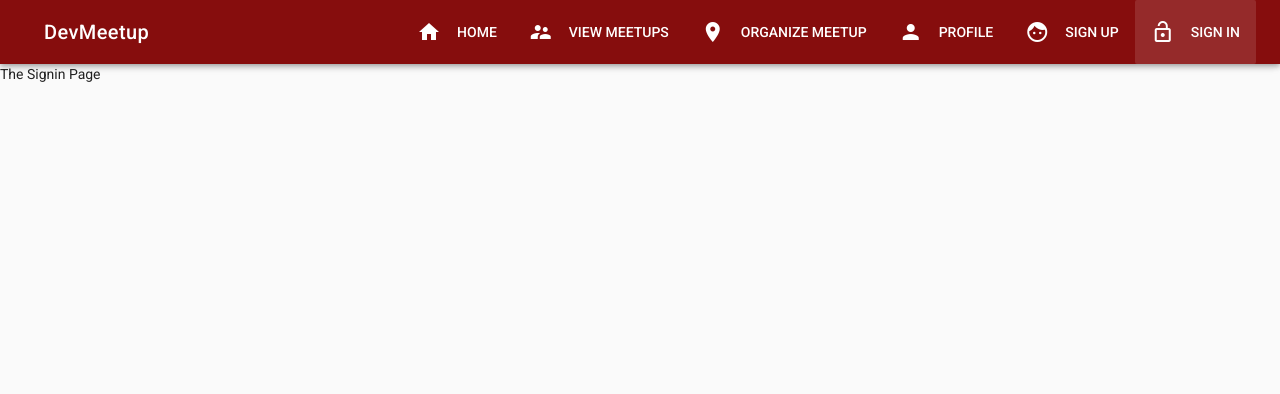
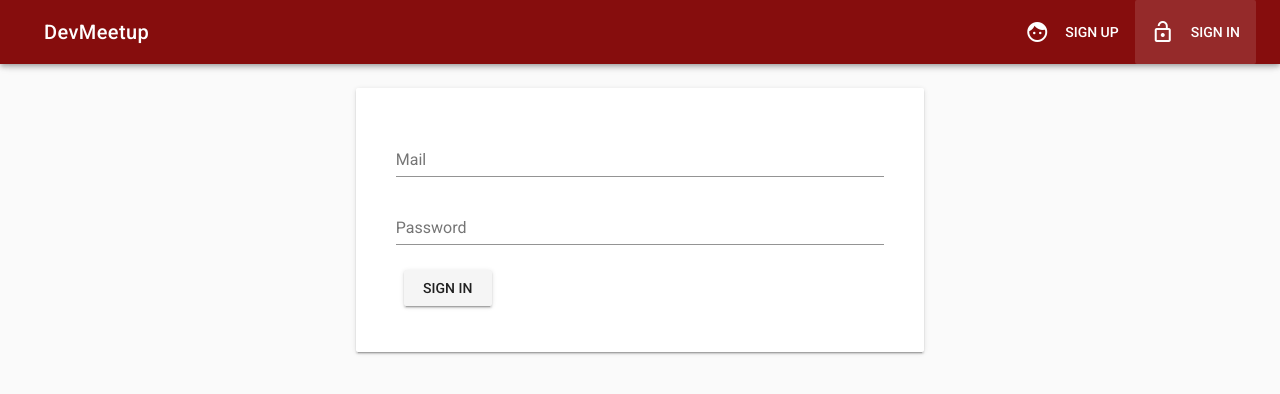
Before and after one commit to james0r/devmeetup, a Vue app: page /signin in a window 1280 px wide. Shown: the top 394 px of the page. Built offline with nearby package versions, Linux system fonts and the light colour scheme.

Commit message:
Created Alert component and injected it into Signin and Signup. Then hooked it up to take Firebase response and added spinning loader button to signin and signup components.

```diff
--- a/src/App.vue
+++ b/src/App.vue
@@ -43,15 +43,27 @@
 export default {
   data () {
     return {
-      sideNav: false,
-      menuItems: [
-        { icon: 'home', title: 'Home', link: '/'},
-        { icon: 'supervisor_account', title: 'View Meetups', link: '/meetups'},
-        { icon: 'room', title: 'Organize Meetup', link: '/meetup/new'},
-        { icon: 'person', title: 'Profile', link: '/profile'},
+      sideNav: false
+    }
+  },
+  computed: {
+    menuItems () {
+      let menuItems = [
         { icon: 'face', title: 'Sign Up', link: '/signup'},
         { icon: 'lock_open', title: 'Sign In', link: '/signin'}
       ]
+      if (this.userIsAuthenticated) {
+        menuItems = [
+          { icon: 'home', title: 'Home', link: '/'},
+          { icon: 'supervisor_account', title: 'View Meetups', link: '/meetups'},
+          { icon: 'room', title: 'Organize Meetup', link: '/meetup/new'},
+          { icon: 'person', title: 'Profile', link: '/profile'}
+        ]
+      }
+      return menuItems
+    },
+    userIsAuthenticated () {
+      return this.$store.getters.user !== null && this.$store.getters.user !== undefined
     }
   },
   name: 'App'
--- /dev/null
+++ b/src/components/Shared/Alert.vue
@@ -0,0 +1,16 @@
+<template>
+  <v-alert error dismissible @input="onClose" :value="true">
+      {{ text }}
+  </v-alert>
+</template>
+
+<script>
+    export default {
+        props: ['text'],
+        methods: {
+            onClose() {
+                this.$emit('dismissed')
+            }
+        }
+    }
+</script>
--- a/src/components/User/Signin.vue
+++ b/src/components/User/Signin.vue
@@ -1,5 +1,91 @@
 <template>
-  <div>
-      <p>The Signin Page</p>
-  </div>
+  <v-container>
+    <v-layout row v-if="error">
+      <v-flex xs12 sm6 offset-sm3>
+        <app-alert @dismissed="onDismissed" :text="error.message"></app-alert>
+      </v-flex>
+    </v-layout>
+    <v-layout row>
+      <v-flex xs12 sm6 offset-sm3>
+        <v-card>
+          <v-card-text>
+            <v-container>
+              <form @submit.prevent="onSignin">
+                <v-layout row>
+                  <v-flex xs12>
+                    <v-text-field
+                    name="email"
+                    label="Mail"
+                    id="email"
+                    v-model="email"
+                    type="email"
+                    required></v-text-field>
+                  </v-flex>
+                </v-layout>
+                <v-layout row>
+                  <v-flex xs12>
+                    <v-text-field
+                    name="password"
+                    label="Password"
+                    id="password"
+                    v-model="password"
+                    type="password"
+                    required></v-text-field>
+                  </v-flex>
+                </v-layout>
+                <v-layout row>
+                  <v-flex xs12>
+                    <v-btn
+                    type="submit"
+                    :loading="loading"
+                    :disabled="loading"
+                    >Sign in</v-btn>
+                  </v-flex>
+                </v-layout>
+              </form>
+            </v-container>
+          </v-card-text>
+        </v-card>
+      </v-flex>
+    </v-layout>
+  </v-container>
 </template>
+
+<script>
+  export default {
+    data () {
+      return {
+        email: '',
+        password: '',
+        confirmPassword: ''
+      }
+    },
+    computed: {
+      user () {
+        return this.$store.getters.user
+      },
+      error () {
+        return this.$store.getters.error
+      },
+      loading () {
+        return this.$store.getters.loading
+      }
+    },
+    watch: {
+      user (value) {
+        if (value !== null && value !== undefined) {
+          this.$router.push('/')
+        }
+      }
+    },
+    methods: {
+      onSignin () {
+        //Vuex
+        this.$store.dispatch('signUserIn', {email: this.email, password: this.password})
+      },
+      onDismissed () {
+        this.$store.dispatch('clearError')
+      }
+    }
+  }
+</script>
--- a/src/components/User/Signup.vue
+++ b/src/components/User/Signup.vue
@@ -1,5 +1,10 @@
 <template>
   <v-container>
+    <v-layout row v-if="error">
+      <v-flex xs12 sm6 offset-sm3>
+        <app-alert @dismissed="onDismissed" :text="error.message"></app-alert>
+      </v-flex>
+    </v-layout>
     <v-layout row>
       <v-flex xs12 sm6 offset-sm3>
         <v-card>
@@ -41,7 +46,11 @@
                 </v-layout>
                 <v-layout row>
                   <v-flex xs12>
-                    <v-btn type="submit">Sign up</v-btn>
+                    <v-btn
+                    type="submit"
+                    :loading="loading"
+                    :disabled="loading"
+                    >Sign up</v-btn>
                   </v-flex>
                 </v-layout>
               </form>
@@ -68,6 +77,12 @@
       },
       user () {
         return this.$store.getters.user
+      },
+      error () {
+        return this.$store.getters.error
+      },
+      loading () {
+        return this.$store.getters.loading
       }
     },
     watch: {
@@ -80,7 +95,11 @@
     methods: {
       onSignup () {
         //Vuex
-        this.$store.dispatch('signUserUp', {email: this.email, password: this.password, confirmPassword: this.confirmPassword})
+        this.$store.dispatch('signUserUp', {email: this.email, password: this.password})
+      },
+      onDismissed () {
+        console.log('Dismissed Alert');
+        this.$store.dispatch('clearError')
       }
     }
   }
--- a/src/store/index.js
+++ b/src/store/index.js
@@ -24,7 +24,9 @@ export const store = new Vuex.Store({
             description: 'It\'s Paris'
             }
         ],
-        user: null
+        user: null,
+        loading: false,
+        error: null
     },
     mutations: {
         createMeetup (state, payload) {
@@ -32,6 +34,15 @@ export const store = new Vuex.Store({
         },
         setUser (state, payload) {
             state.user = payload
+        },
+        setLoading (state, payload) {
+            state.loading = payload
+        },
+        setError (state, payload) {
+            state.error = payload
+        },
+        clearError (state) {
+            state.error = null
         }
     },
     actions: {
@@ -48,9 +59,11 @@ export const store = new Vuex.Store({
             commit('createMeetup', meetup)
         },
         signUserUp ({commit}, payload) {
+            commit('setLoading', true)
             firebase.auth().createUserWithEmailAndPassword(payload.email, payload.password)
             .then(
                 user => {
+                    commit('setLoading', false)
                     const newUser = {
                         id: user.uid,
                         registeredMeetups: []
@@ -60,9 +73,36 @@ export const store = new Vuex.Store({
             )
             .catch(
                 error => {
+                    commit('setLoading', false),
+                    commit('setError', error),
                     console.log(error)
                 }
             )
+        },
+        signUserIn ({commit}, payload) {
+            commit('setLoading', true)
+            commit('clearError')
+            firebase.auth().signInWithEmailAndPassword(payload.email, payload.password)
+            .then(
+                user => {
+                    commit('setLoading', false)
+                    const newUser = {
+                         id: user.uid,
+                         registeredMeetups: []
+                    }
+                commit('setUser', newUser)
+                }
+            )
+            .catch(
+                error => {
+                    commit('setLoading', false)
+                    commit('setError', error)
+                    console.log(error)
+                }
+            )
+        },
+        clearError ({commit}) {
+            commit('clearError')
         }
     },
     getters: {
@@ -83,6 +123,12 @@ export const store = new Vuex.Store({
         },
         user (state) {
             return state.user
+        },
+        loading (state) {
+            return state.loading
+        },
+        error (state) {
+            return state.error
         }
     }
 
```
Also changed, not shown: src/main.js (+6 -4 lines).
